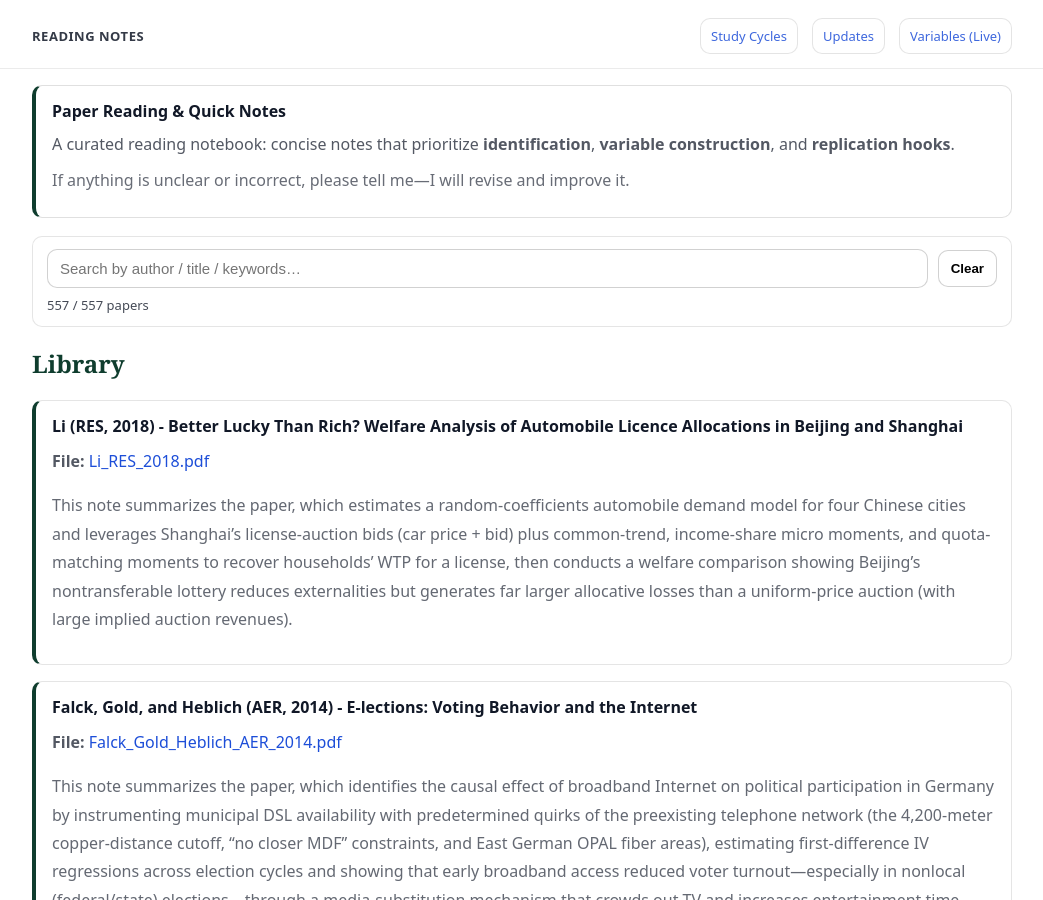
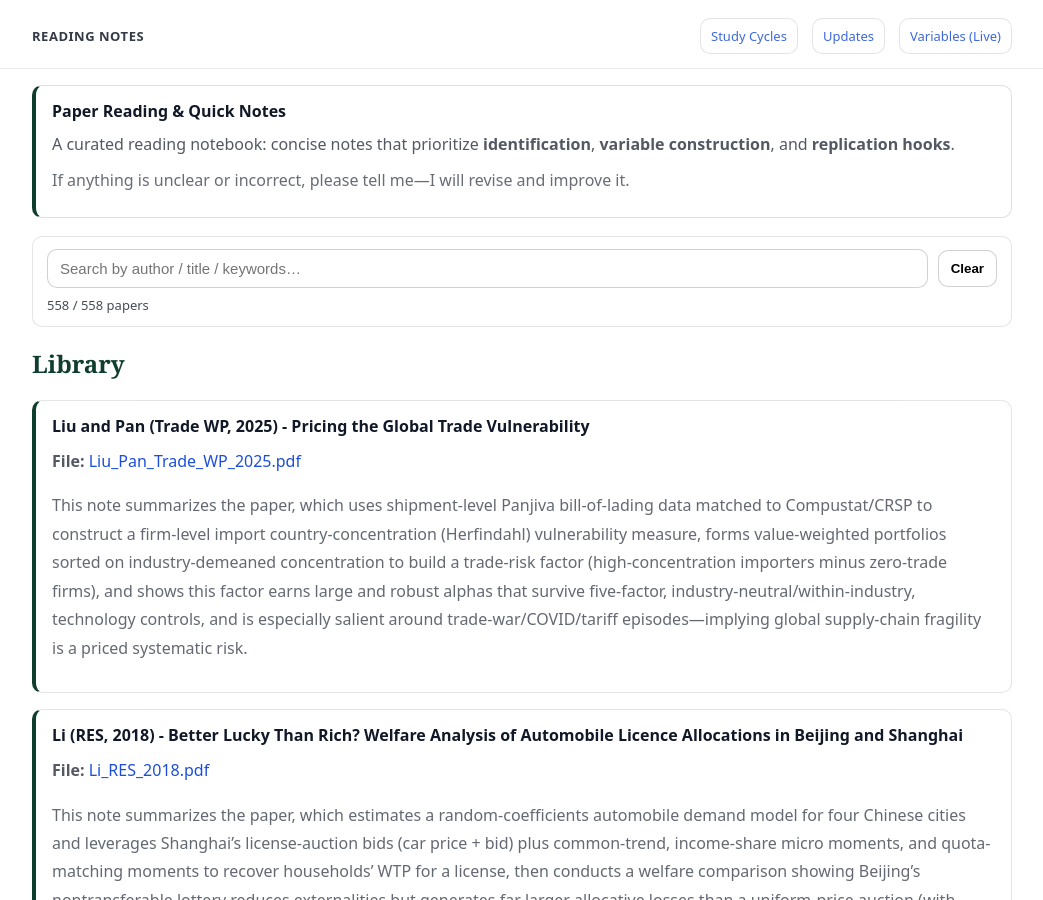
Before and after one commit to yaxinzn/study-archive, a Jekyll site: the page built from reading/index.md, in a window 1280 px wide and 900 px high. Shown: the whole window, without its empty margins (118-1161 px from the left). Built offline with Jekyll 4.4.1, drawn with Linux system fonts in a browser that asks for light colours.

Commit message:
Reading: add/update Liu_Pan_Trade_WP_2025.pdf

```diff
--- a/_data/reading.yml
+++ b/_data/reading.yml
@@ -1,3 +1,7 @@
+- title: "Liu and Pan (Trade WP, 2025) - Pricing the Global Trade Vulnerability"
+  file: "Liu_Pan_Trade_WP_2025.pdf"
+  desc: "This note summarizes the paper, which uses shipment-level Panjiva bill-of-lading data matched to Compustat/CRSP to construct a firm-level import country-concentration (Herfindahl) vulnerability measure, forms value-weighted portfolios sorted on industry-demeaned concentration to build a trade-risk factor (high-concentration importers minus zero-trade firms), and shows this factor earns large and robust alphas that survive five-factor, industry-neutral/within-industry, technology controls, and is especially salient around trade-war/COVID/tariff episodes—implying global supply-chain fragility is a priced systematic risk."
+
 - title: "Li (RES, 2018) - Better Lucky Than Rich? Welfare Analysis of Automobile Licence Allocations in Beijing and Shanghai"
   file: "Li_RES_2018.pdf"
   desc: "This note summarizes the paper, which estimates a random-coefficients automobile demand model for four Chinese cities and leverages Shanghai’s license-auction bids (car price + bid) plus common-trend, income-share micro moments, and quota-matching moments to recover households’ WTP for a license, then conducts a welfare comparison showing Beijing’s nontransferable lottery reduces externalities but generates far larger allocative losses than a uniform-price auction (with large implied auction revenues)."
```
Also changed, not shown: 1 other file.
